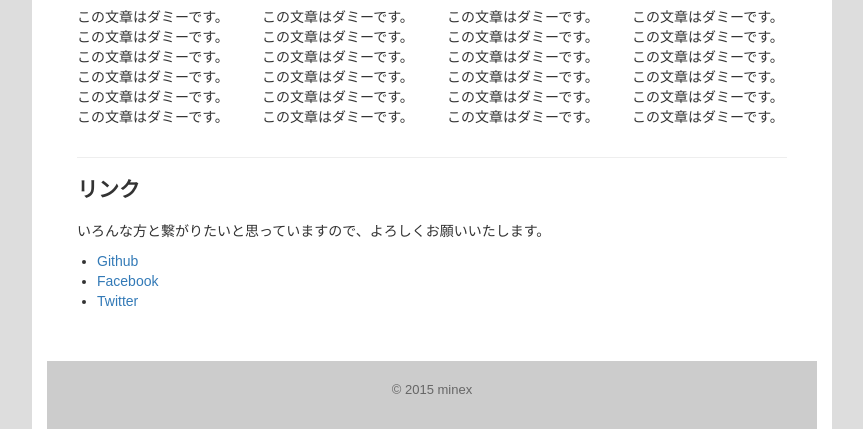
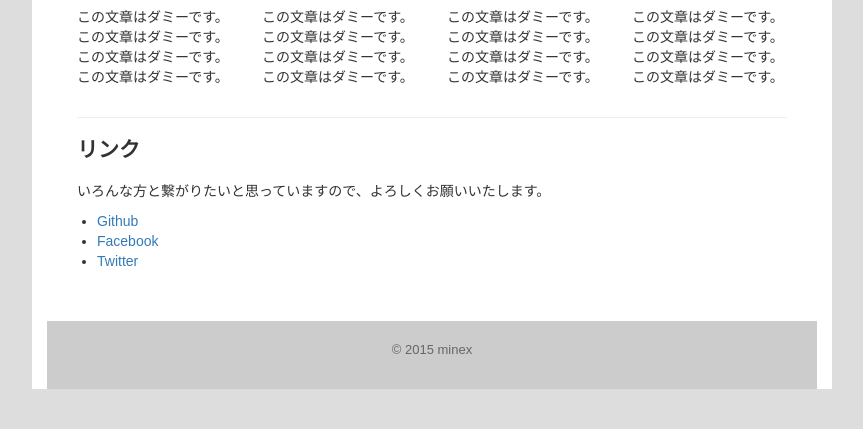
Before and after one commit to minex2222/minex2222.github.io, a plain HTML site: page index.html in a window 1280 px wide. Shown: the part 1493-1922 px from the top of the page, without its empty margins (208-1071 px from the left). After the commit the page ends 1882 px from the top, so only its background shows below. Drawn offline with nearby package versions, Linux system fonts and the light colour scheme.

Commit message:
Portfolio-5

```diff
--- a/index.html
+++ b/index.html
@@ -75,29 +75,29 @@
             <img src="messageboard.jpg" alt="">
               <h4>メッセージボード</h4>
               <p>この文章はダミーです。この文章はダミーです。
-                 この文章はダミーです。この文章はダミーです。
                  この文章はダミーです。この文章はダミーです。</p>
+
           </div>
           <div class="col-md-3">
             <img src="twitter.jpg" alt="">
               <h4>Twitterクローン</h4>
               <p>この文章はダミーです。この文章はダミーです。
-                 この文章はダミーです。この文章はダミーです。
                  この文章はダミーです。この文章はダミーです。</p>
+
           </div>
           <div class="col-md-3">
             <img src="list.jpg" alt="">
               <h4>モノリスト</h4>
               <p>この文章はダミーです。この文章はダミーです。
-                 この文章はダミーです。この文章はダミーです。
                  この文章はダミーです。この文章はダミーです。</p>
+
           </div>
           <div class="col-md-3">
             <img src="genzou.jpg" alt="">
               <h4>オリジナル</h4>
               <p>この文章はダミーです。この文章はダミーです。
-                 この文章はダミーです。この文章はダミーです。
                  この文章はダミーです。この文章はダミーです。</p>
+
           </div>
         </div>
 
```
